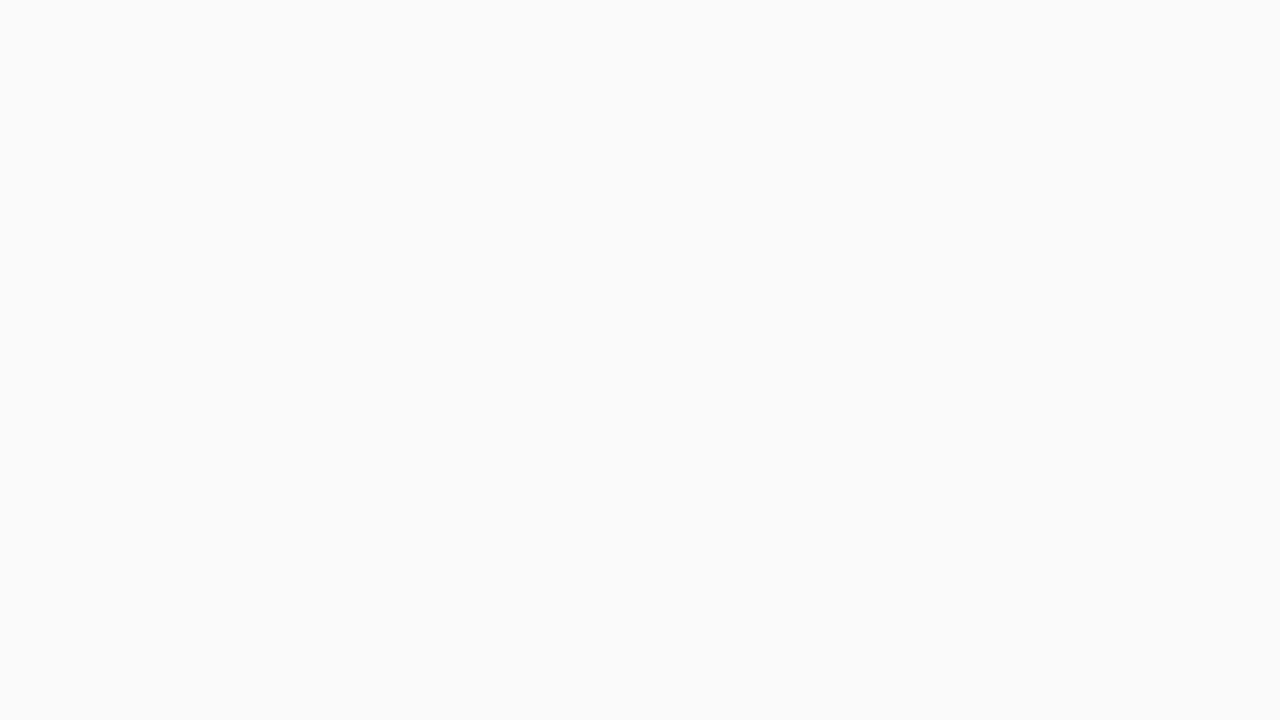
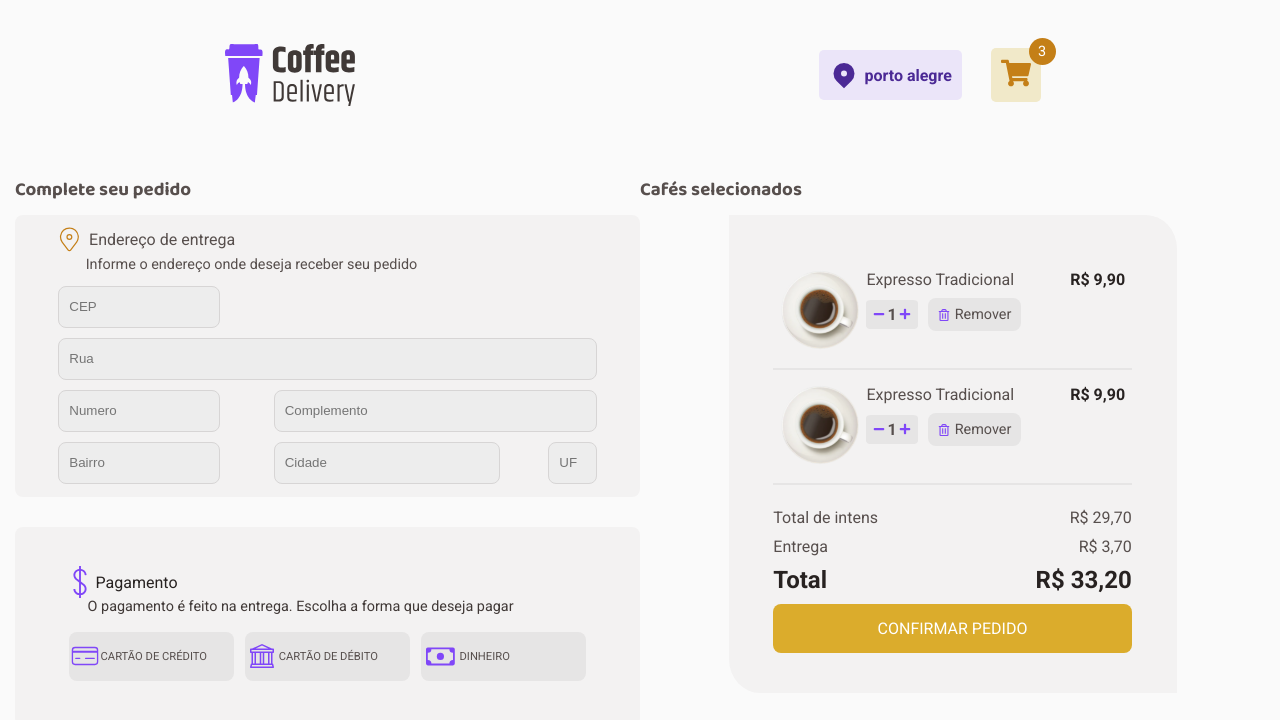
Before and after one commit to kassioOliveira/coffee-delivery, a React (Vite) app: page /checkout in a window 1280 px wide. Before the commit this address had no page. Shown: the top 720 px of the page. Built offline with nearby package versions, Linux system fonts and the light colour scheme.

Commit message:
feat: add new route

```diff
--- a/src/Router.tsx
+++ b/src/Router.tsx
@@ -1,12 +1,15 @@
-import { Routes, Route } from 'react-router-dom'
+import { Routes, Route, Navigate } from 'react-router-dom'
 import { DefaultLayout } from './layouts/DefaultLayout'
 import Home from './pages/Home'
+import { Checkout } from './pages/Checkout'
 
 export function Router() {
   return (
     <Routes>
       <Route path="/" element={<DefaultLayout />}>
         <Route path="/" element={<Home />} />
+        <Route path="/checkout" element={<Checkout />} />
+        <Route path="*" element={<Navigate to="/" />} />
       </Route>
     </Routes>
   )
```
